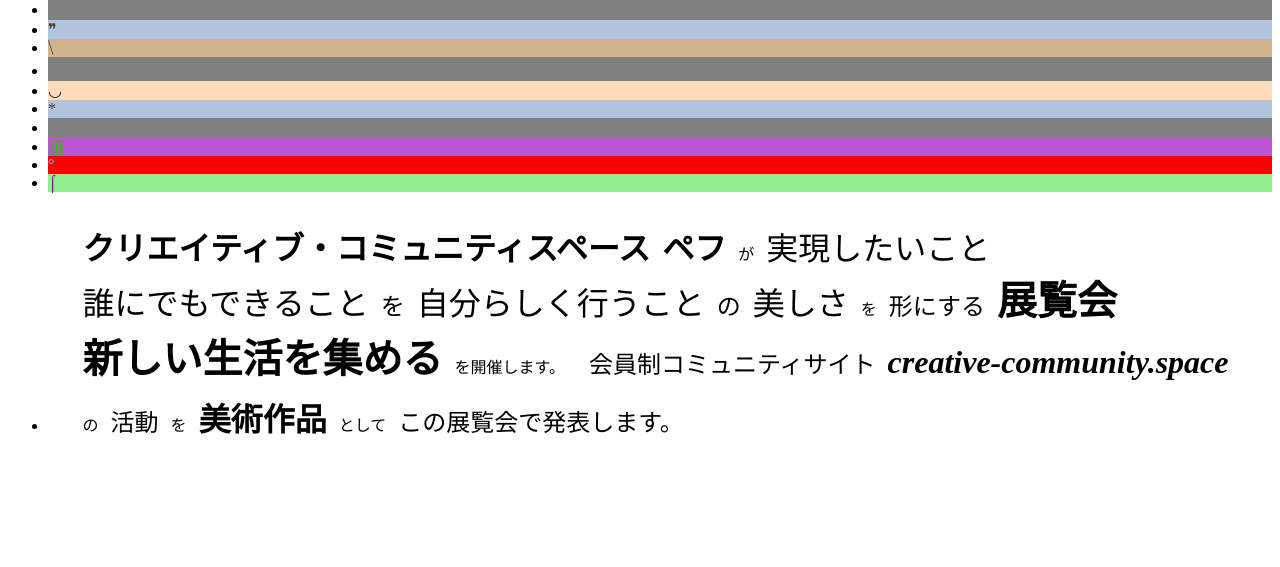
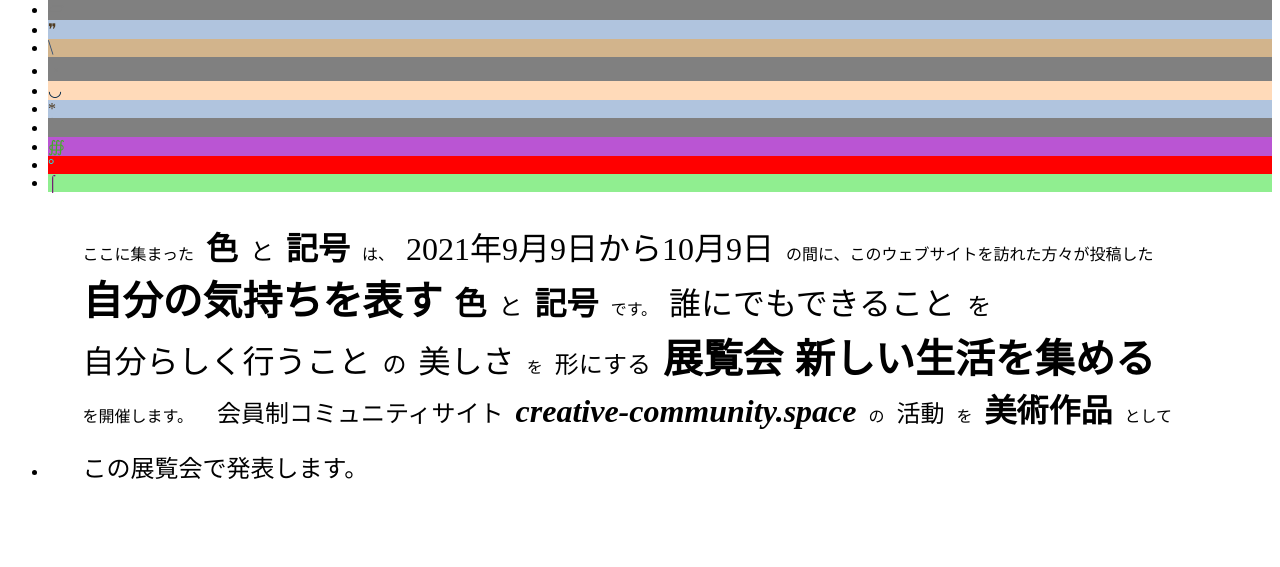
Before and after one commit to creative-community-pehu/index, a PHP site: page /sp/all.php in a window 1280 px wide. Shown: the part 278-845 px from the top of the page. Run offline with PHP 8.4, Linux system fonts and the light colour scheme; data that the repository does not hold is empty; some libraries are stand-ins or nearby versions.

Commit message:
Update all.php

```diff
--- a/sp/all.php
+++ b/sp/all.php
@@ -89,11 +89,18 @@ fclose($fp);
 <div id="marquee">
 <div class="outside org_list">
 <ul id="s1" class="es">
-<li class="must unknown">クリエイティブ・コミュニティスペース</li>
-<li class="must unknown">ペフ</li>
-<li class="">が</li>
-<li class="unknown can">実現したいこと</li>
-<li class=""></li>
+<li class="">ここに集まった</li>
+<li class="must unknown">色</li>
+<li class="neither">と</li>
+<li class="must unknown">記号</li>
+<li class="">は、</li>
+<li class="unknown can">2021年9月9日から10月9日</li>
+<li class="">の間に、このウェブサイトを訪れた方々が投稿した</li>
+<li class="must positive">自分の気持ちを表す</li>
+<li class="must unknown">色</li>
+<li class="neither">と</li>
+<li class="must unknown">記号</li>
+<li class="">です。</li>
 <li class="unknown">誰にでもできること</li>
 <li class="neither">を</li>
 <li class="unknown">自分らしく行うこと</li>
```
